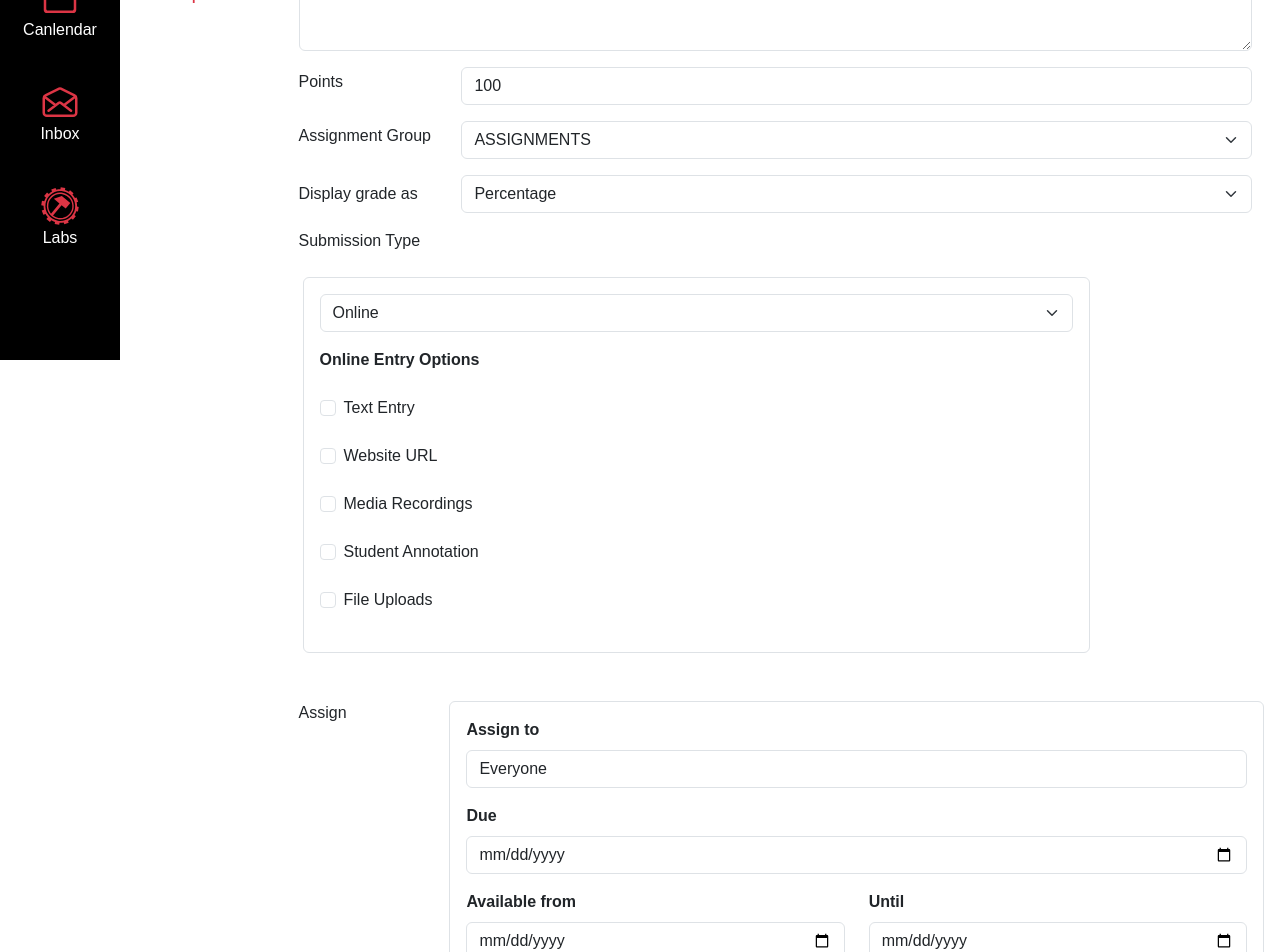
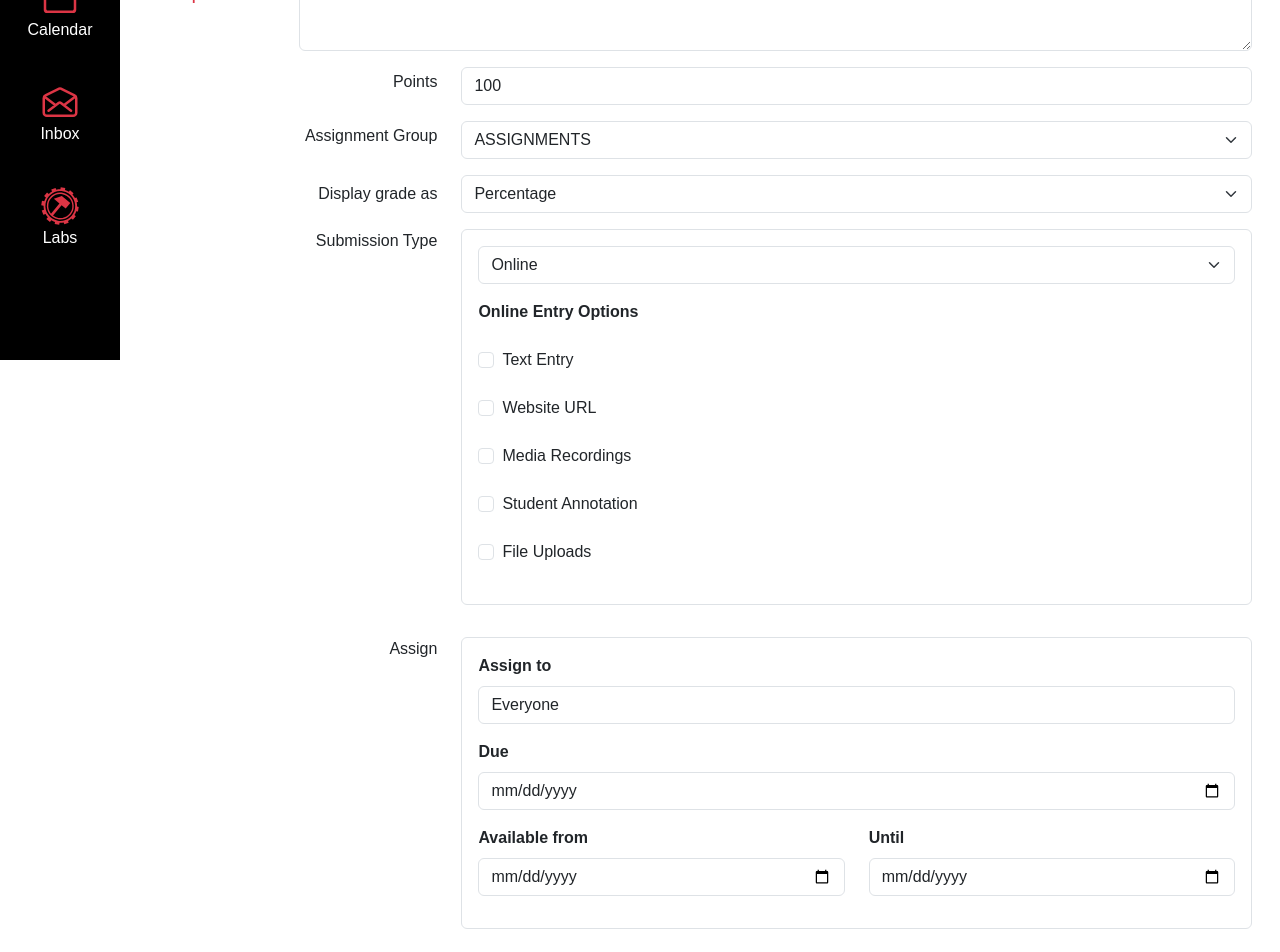
Before and after one commit to its-mz/kanbas-react-web-app-cs5610-fa24, a React (Create React App) app: page /#/Kanbas/Courses/1234/Assignments/1 in a window 1280 px wide. Shown: the part 440-1392 px from the top of the page. Built offline with nearby package versions, Linux system fonts and the light colour scheme.

Commit message:
a2 CSS and Bootstrap

```diff
--- a/src/Kanbas/Courses/Assignments/Editor.tsx
+++ b/src/Kanbas/Courses/Assignments/Editor.tsx
@@ -14,7 +14,7 @@ export default function AssignmentEditor() {
                         </textarea>
                     </div>
                     <div className="row mb-3" id="wd-points">
-                        <div className="col-md-2 d-flex align-items-center jusity-content-end">
+                        <div className="col-md-2 d-flex align-items-center justify-content-end">
                             <label htmlFor="wd-points" className="form-label">Points</label>
                         </div>
                         <div className="col-md-10">
@@ -23,7 +23,7 @@ export default function AssignmentEditor() {
                     </div>
 
                     <div className="row mb-3" id="wd-group">
-                        <div className="col-md-2 d-flex align-items-center jusity-content-end">
+                        <div className="col-md-2 d-flex align-items-center justify-content-end">
                             <label htmlFor="wd-group" className="form-label">Assignment Group</label>
                         </div>
                         <div className="col-md-10">
@@ -33,7 +33,7 @@ export default function AssignmentEditor() {
                         </div>
                     </div>
                     <div className="row mb-3" id="wd-display-grade-as">
-                        <div className="col-md-2 d-flex align-items-center jusity-content-end">
+                        <div className="col-md-2 d-flex align-items-center justify-content-end">
                             <label htmlFor="wd-display-grade-as">Display grade as</label>
                         </div>
                         <div className="col-md-10">
@@ -44,12 +44,12 @@ export default function AssignmentEditor() {
                     </div>
 
                     <div className="row mb-3" id="wd-submission-type">
-                        <div className="col-md-2 d-flex align-items-start jusity-content-end">
+                        <div className="col-md-2 d-flex align-items-start justify-content-end">
                             <label htmlFor="wd-submission-type" className="form-label">Submission Type</label>
                         </div>
 
-                        <div className="p-3">
-                            <div className="border p-3 rounded mb-3 col-md-10" id="wd-submission-option">
+                        <div className="col-md-10 mb-3" style={{ padding: "0 0.75rem" }}>
+                            <div className="border p-3 rounded" id="wd-submission-option">
                                 <div className="mb-3">
                                     <div>
                                         <select id="wd-group" className="form-select">
@@ -85,10 +85,12 @@ export default function AssignmentEditor() {
                     </div>
 
                     <div className="row mb-3" id="wd-assign-to">
-                        <div className="col-md-2 d-flex align-items-start jusity-content-end">
+                        <div className="col-md-2 d-flex align-items-start justify-content-end">
                             <label id="wd-assign-to" className="form-label">Assign</label>
                         </div>
-                        <div className="border p-3 rounded mb-3 col-md-10" id="wd-assign-to-box">
+                        <div className="col-md-10 mb-3" style={{ padding: "0 0.75rem" }}>
+
+                            <div className="border p-3 rounded" id="wd-assign-to-box">
                                 <label id="wd-assign-to" className="form-label"><b>Assign to</b></label>
                                 <div className="mb-3" id="wd-everyone">
                                     <input type="text" id="wd-assign-to" className="form-control" placeholder="Everyone" value="Everyone"></input>
@@ -111,6 +113,7 @@ export default function AssignmentEditor() {
                                 </div>
                             </div>
                         </div>
+                    </div>
                     <hr />
                     <div className="d-flex justify-content-end">
                         <button type="button" className="btn btn-secondary me-2" style={{ width: "100px" }}>Cancel</button>
--- a/src/Kanbas/Courses/Home/index.tsx
+++ b/src/Kanbas/Courses/Home/index.tsx
@@ -3,11 +3,11 @@ import CourseStatus from "./Status";
 export default function Home() {
     return (
         <div className="d-flex" id="wd-home">
-            <div className="flex-fill">
+            <div className="flex-fill ">
                 <Modules />
             </div>
 
-            <div className="d-none d-md-block">
+            <div className="d-none d-lg-block">
                 <CourseStatus />
             </div>
         </div>
--- a/src/Kanbas/Dashboard.tsx
+++ b/src/Kanbas/Dashboard.tsx
@@ -6,7 +6,7 @@ export default function Dashboard() {
         <div id="wd-dashboard" className="container-fluid">
             <h1 id="wd-dashboard-title">Dashboard</h1> <hr />
             <h2 id="wd-dashboard-published">Published Courses (12)<hr /></h2>
-            <div id="wd-dashboard-courses" className="row justify-content-start">
+            <div id="wd-dashboard-courses" className="row justify-content-start" style={{maxWidth:"1200px"}}>
                 <div className="wd-dashboard-course col-12 col-md-12 col-lg-6 col-xl-4 col-xxl-3 mb-4">
                     <div className="card custom-card rounded-3 overflow-hidden">
                         <Link className="wd-dashboard-course-link text-decoration-none text-dark"
--- a/src/Kanbas/Navigation.tsx
+++ b/src/Kanbas/Navigation.tsx
@@ -28,13 +28,14 @@ export default function KanbasNavigation() {
                    bg-black text-center border-0">
                 <LiaBookSolid className="fs-1 text-danger" /><br />
                 Courses </Link><br />
-            {/* complete styling the rest of the links */}
-            <Link to="/Kanbas/Dashboard" id="wd-calendar-link"
+
+            <Link to="/Kanbas/Calendar" id="wd-calendar-link"
                 className="list-group-item text-white
                    bg-black text-center border-0">
                 <IoIosCalendar className="fs-1 text-danger" /><br />
-                Canlendar </Link><br />
-            <Link to="/Kanbas/Dashboard" id="wd-inbox-link"
+                Calendar </Link><br />
+
+            <Link to="/Kanbas/Inbox" id="wd-inbox-link"
                 className="list-group-item text-white
                    bg-black text-center border-0">
                 <IoMailOpenOutline className="fs-1 text-danger" /><br />
```
Lines whose indentation alone changed are shown as unchanged.
